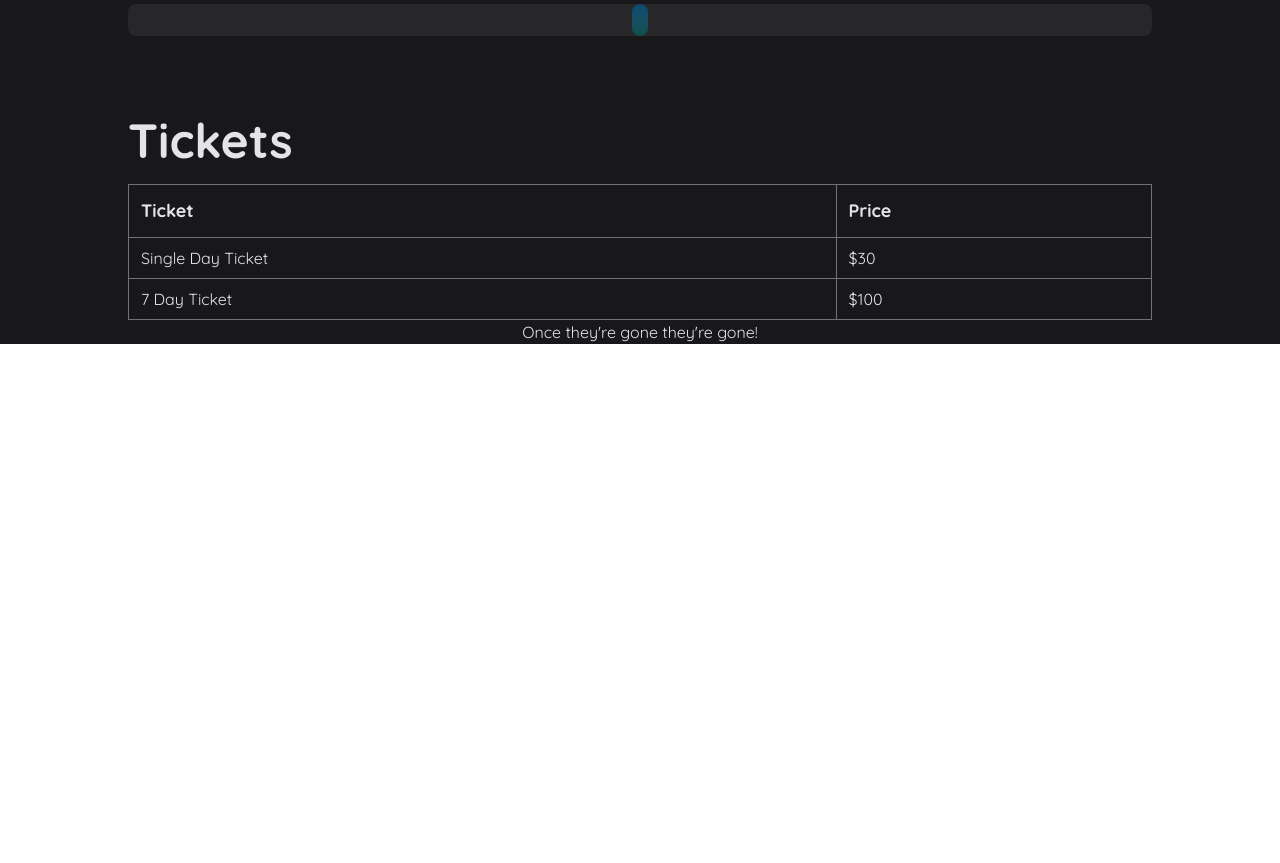
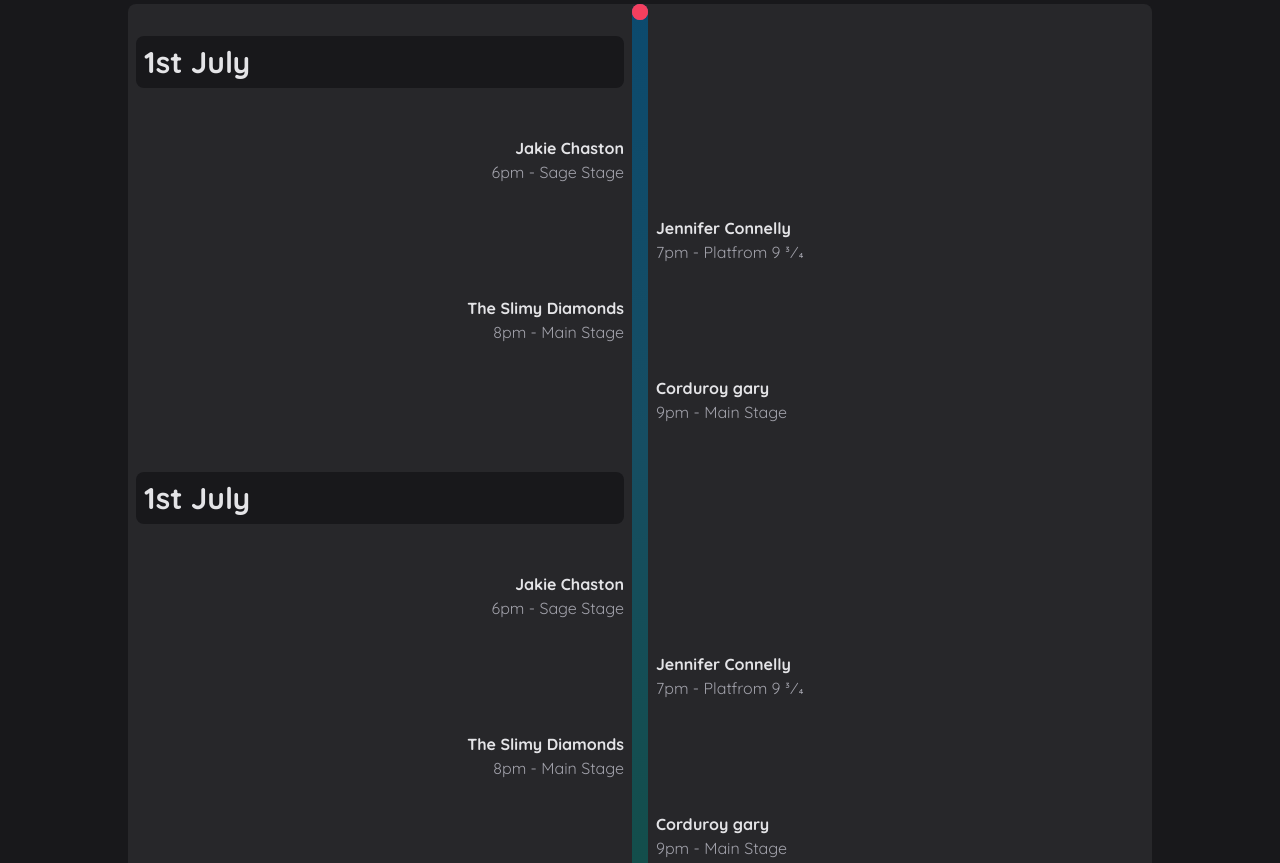
Before and after one commit to regret546/tailwin-starter, a website: page src/index.html in a window 1280 px wide. Shown: the part 1451-2314 px from the top of the page. Before the commit the page ends 1795 px from the top, so only its background shows below. Drawn offline with Linux system fonts and the light colour scheme.

Commit message:
finish timeline section

```diff
--- a/src/index.html
+++ b/src/index.html
@@ -389,7 +389,66 @@
           >
             <div
               class="absolute left-1/2 top-0 -ml-[8px] h-full w-4 rounded-full bg-gradient-to-b from-sky-900 via-cyan-900 to-teal-900"
-            ></div>
+            >
+              <div class="sticky top-1/2">
+                <div class="relative h-4 w-4">
+                  <div
+                    class="absolute h-4 w-4 animate-ping rounded-full bg-pink-500 opacity-75"
+                  ></div>
+                  <div class="relative h-4 w-4 rounded-full bg-rose-500"></div>
+                </div>
+              </div>
+            </div>
+            <div class="grid grid-cols-2 gap-8">
+              <div>
+                <h4 class="my-4 rounded-lg bg-zinc-900 p-2">1st July</h4>
+              </div>
+              <div></div>
+              <div class="text-right">
+                <p class="font-bold">Jakie Chaston</p>
+                <p class="text-zinc-400">6pm - Sage Stage</p>
+              </div>
+              <div></div>
+              <div></div>
+              <div>
+                <p class="font-bold">Jennifer Connelly</p>
+                <p class="text-zinc-400">7pm - Platfrom 9 3⁄4</p>
+              </div>
+              <div class="text-right">
+                <p class="font-bold">The Slimy Diamonds</p>
+                <p class="text-zinc-400">8pm - Main Stage</p>
+              </div>
+              <div></div>
+              <div></div>
+              <div>
+                <p class="font-bold">Corduroy gary</p>
+                <p class="text-zinc-400">9pm - Main Stage</p>
+              </div>
+              <div>
+                <h4 class="my-4 rounded-lg bg-zinc-900 p-2">1st July</h4>
+              </div>
+              <div></div>
+              <div class="text-right">
+                <p class="font-bold">Jakie Chaston</p>
+                <p class="text-zinc-400">6pm - Sage Stage</p>
+              </div>
+              <div></div>
+              <div></div>
+              <div>
+                <p class="font-bold">Jennifer Connelly</p>
+                <p class="text-zinc-400">7pm - Platfrom 9 3⁄4</p>
+              </div>
+              <div class="text-right">
+                <p class="font-bold">The Slimy Diamonds</p>
+                <p class="text-zinc-400">8pm - Main Stage</p>
+              </div>
+              <div></div>
+              <div></div>
+              <div>
+                <p class="font-bold">Corduroy gary</p>
+                <p class="text-zinc-400">9pm - Main Stage</p>
+              </div>
+            </div>
           </div>
         </section>
         <h2 class="mt-20">Tickets</h2>
```
Also changed, not shown: dist/output.css.
